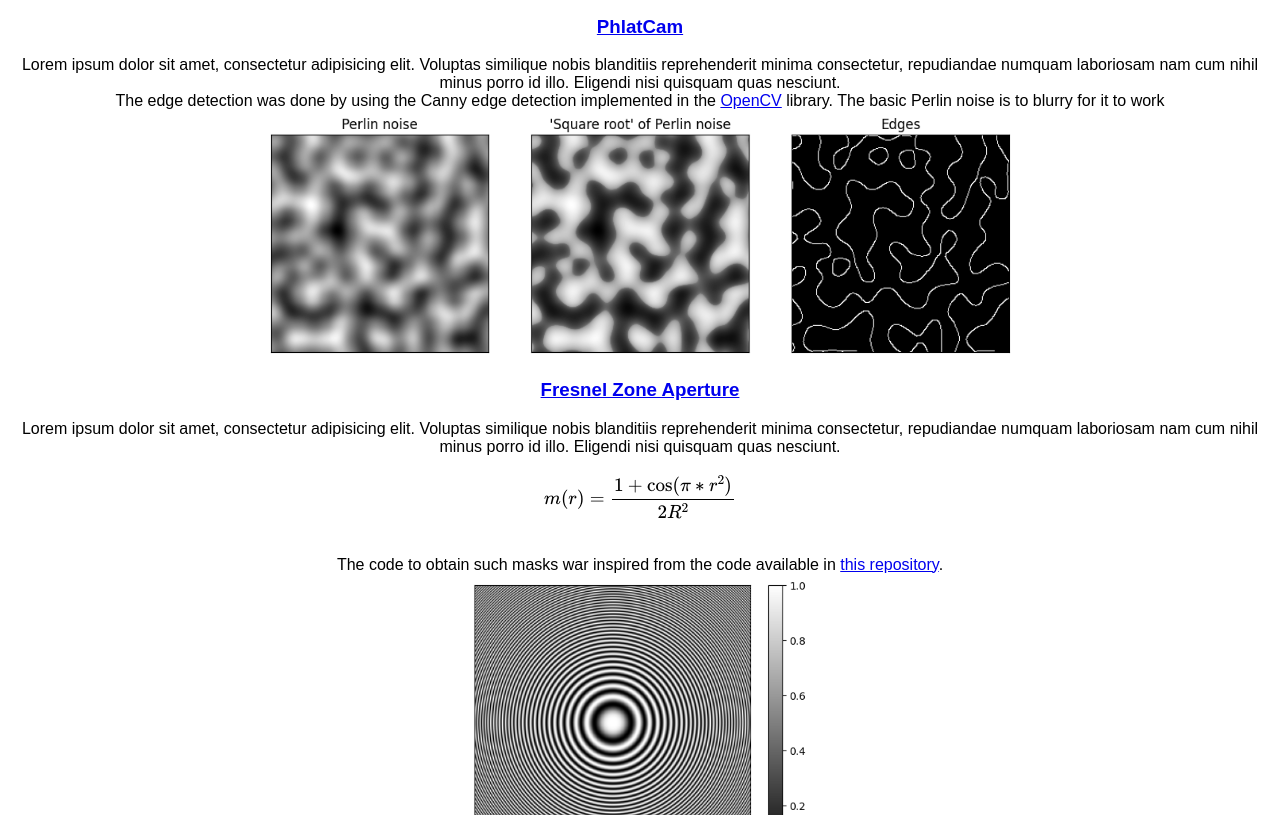
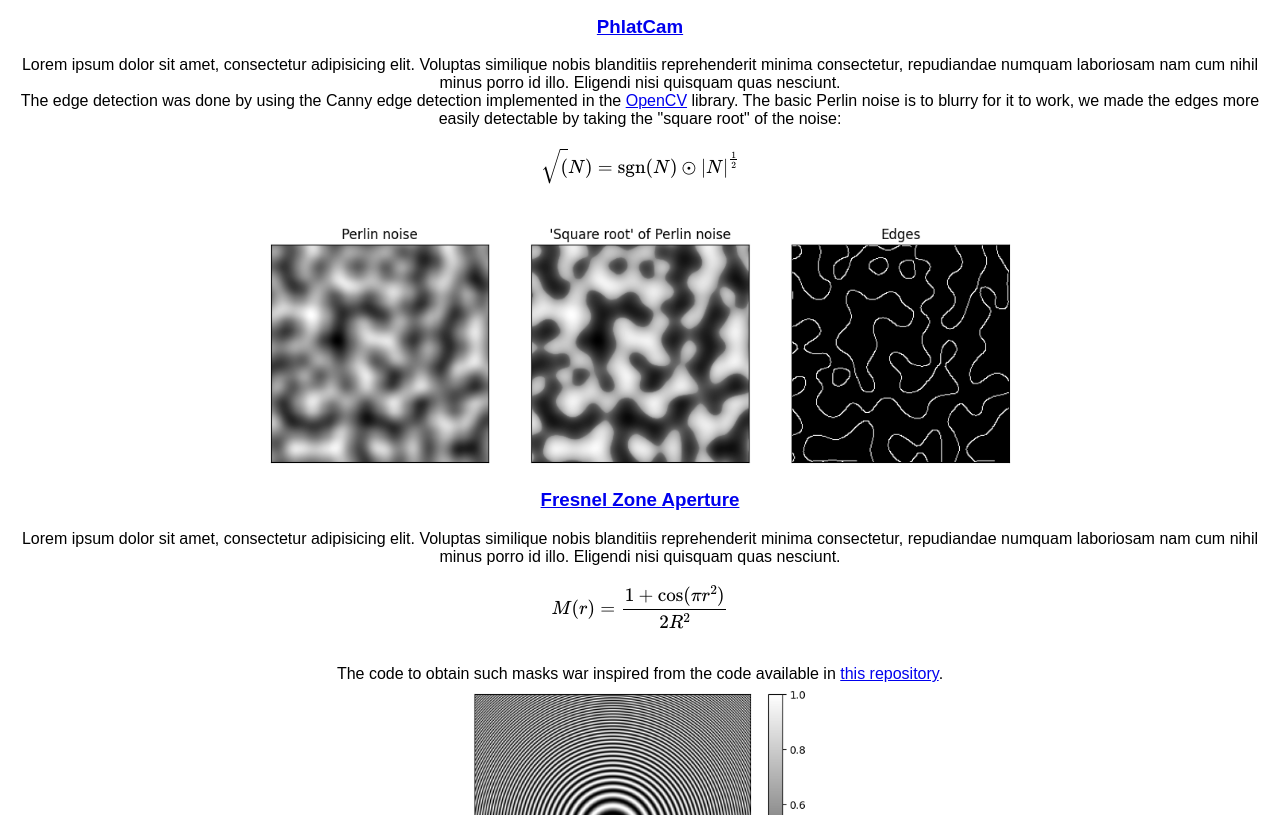
Before and after one commit to AF-55/LenslessPiCam.github.io, a plain HTML site: page index.html in a window 1280 px wide. Shown: the part 721-1536 px from the top of the page. Drawn offline with nearby package versions, Linux system fonts and the light colour scheme; some packages are replaced by stand-ins of ours.

Commit message:
sqrt perlin noise formula

```diff
--- a/index.html
+++ b/index.html
@@ -57,7 +57,8 @@
     <p>
         Lorem ipsum dolor sit amet, consectetur adipisicing elit. Voluptas similique nobis blanditiis reprehenderit minima consectetur, repudiandae numquam laboriosam nam cum nihil minus porro id illo. Eligendi nisi quisquam quas nesciunt.
         <br>
-        The edge detection was done by using the Canny edge detection implemented in the <a href="https://docs.opencv.org/3.4/da/d22/tutorial_py_canny.html">OpenCV</a> library. The basic Perlin noise is to blurry for it to work
+        The edge detection was done by using the Canny edge detection implemented in the <a href="https://docs.opencv.org/3.4/da/d22/tutorial_py_canny.html">OpenCV</a> library. The basic Perlin noise is to blurry for it to work, we made the edges more easily detectable by taking the "square root" of the noise:
+        $$ \sqrt(N) = \text{sgn} (N) \odot \left| N \right| ^{\frac{1}{2}} $$
         <br>
         <img src="images/edge_detection.png" height="250">
         <!--<img src="images/perlin_noise.png" height="250"> <img src="images/perlin_abs.png" height="250"> <img src="images/perlin_minus_abs.png" height="250">-->
@@ -67,7 +68,7 @@
     <p>
         Lorem ipsum dolor sit amet, consectetur adipisicing elit. Voluptas similique nobis blanditiis reprehenderit minima consectetur, repudiandae numquam laboriosam nam cum nihil minus porro id illo. Eligendi nisi quisquam quas nesciunt.
         <br>
-        $$ m(r) = \frac{1 + \cos (\pi * r^2)}{2 R^2}$$
+        $$ M(r) = \frac{1 + \cos (\pi r^2)}{2 R^2}$$
         <br>
         The code to obtain such masks war inspired from the code available in <a href="https://github.com/THUHoloLab/FZA_lensless_imaging">this repository</a>.
         <br>
```
